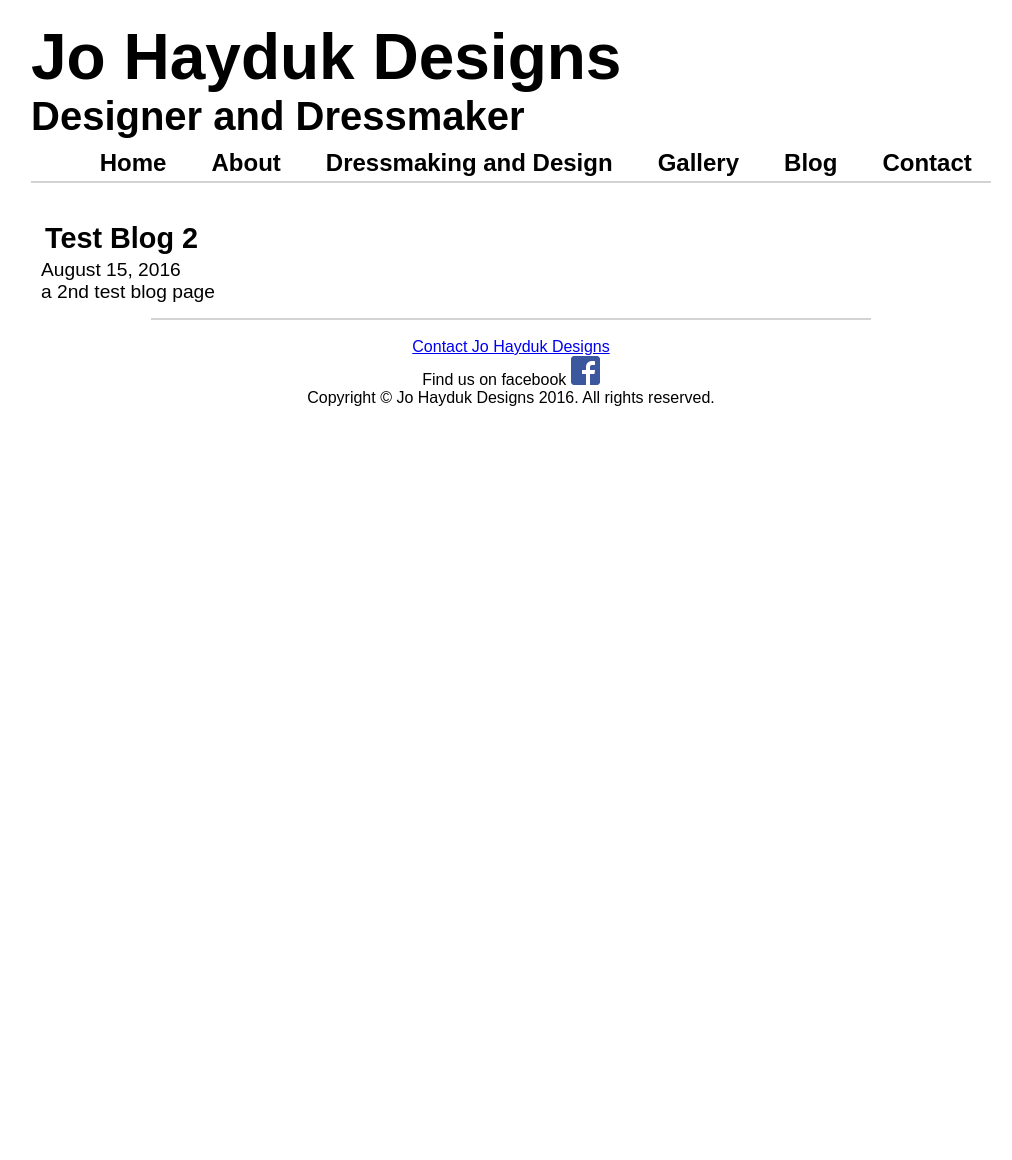
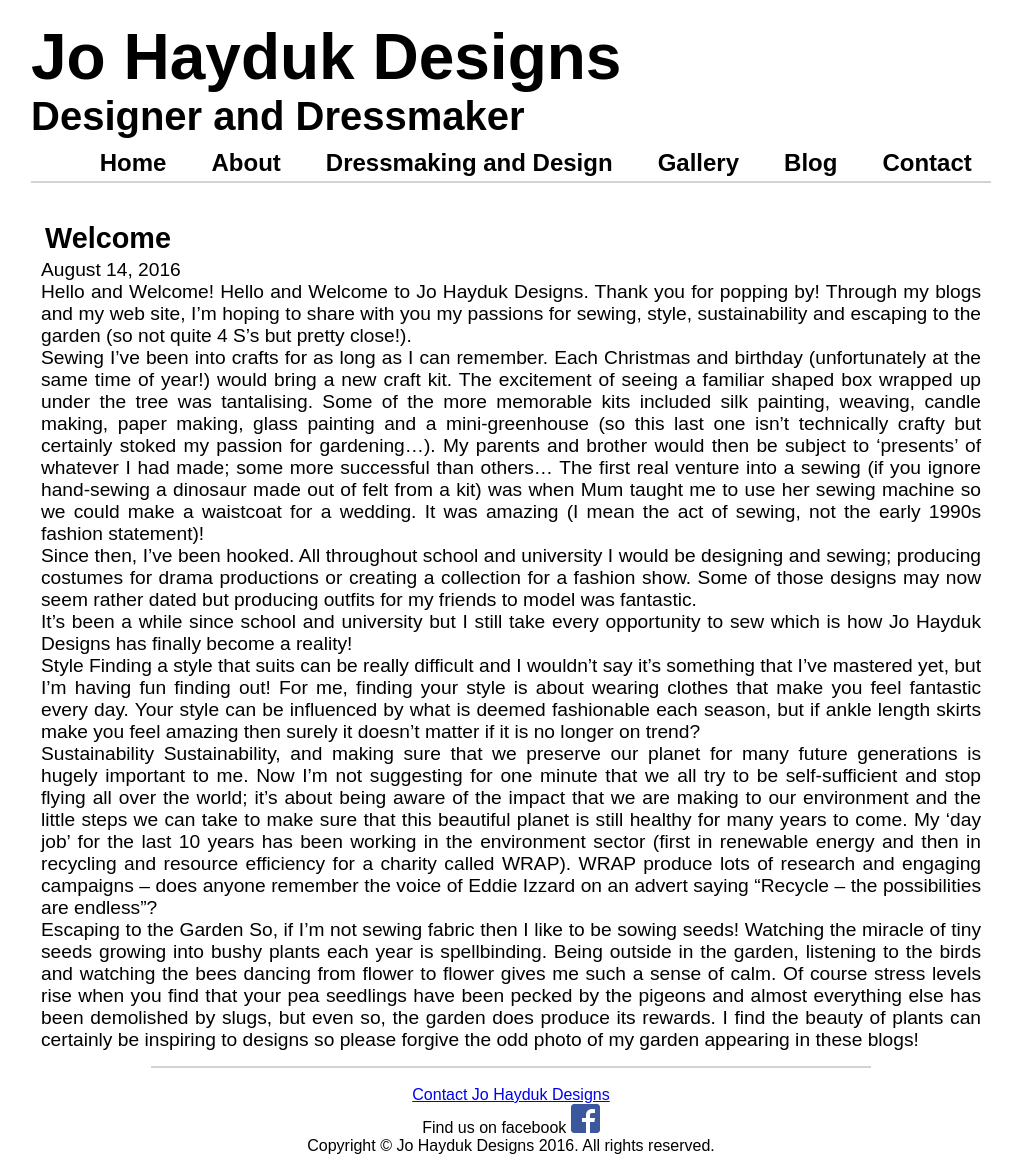
Before and after one commit to py1sl/jhdesigns_website, a Jekyll site: the page built from _posts/2016-08-15-test-blog-2.md, in a window 1280 px wide. Shown: the whole page, without its empty margins (129-1141 px from the left). Built offline with Jekyll 4.4.1, drawn with Linux system fonts in a browser that asks for light colours; some web fonts are replaced; before the commit the page ends 900 px from its top, so only the background shows below that.

Commit message:
first blog post text only

```diff
--- a/_posts/2016-08-15-test-blog-2.md
+++ b/_posts/2016-08-15-test-blog-2.md
@@ -1,6 +1,31 @@
 ---
 layout: post
+title: Welcome
+date: 2016-08-14
+excerpt_separator: <!-- excerpt -->
 ---
 
 
-a 2nd test blog page
+Hello and Welcome!
+Hello and Welcome to Jo Hayduk Designs.  Thank you for popping by!  Through my blogs and my web site, I’m hoping to share with you my passions for sewing, style, sustainability and escaping to the garden (so not quite 4 S’s but pretty close!).
+
+ <!-- excerpt -->
+
+Sewing
+I’ve been into crafts for as long as I can remember.  Each Christmas and birthday (unfortunately at the same time of year!) would bring a new craft kit.  The excitement of seeing a familiar shaped box wrapped up under the tree was tantalising.  Some of the more memorable kits included silk painting, weaving, candle making, paper making, glass painting and a mini-greenhouse (so this last one isn’t technically crafty but certainly stoked my passion for gardening…).  My parents and brother would then be subject to ‘presents’ of whatever I had made; some more successful than others…
+The first real venture into a sewing (if you ignore hand-sewing a dinosaur made out of felt from a kit) was when Mum taught me to use her sewing machine so we could make a waistcoat for a wedding.  It was amazing (I mean the act of sewing, not the early 1990s fashion statement)!
+
+Since then, I’ve been hooked.  All throughout school and university I would be designing and sewing; producing costumes for drama productions or creating a collection for a fashion show.  Some of those designs may now seem rather dated but producing outfits for my friends to model was fantastic.
+
+It’s been a while since school and university but I still take every opportunity to sew which is how Jo Hayduk Designs has finally become a reality!
+
+Style
+Finding a style that suits can be really difficult and I wouldn’t say it’s something that I’ve mastered yet, but I’m having fun finding out!   For me, finding your style is about wearing clothes that make you feel fantastic every day.  Your style can be influenced by what is deemed fashionable each season, but if ankle length skirts make you feel amazing then surely it doesn’t matter if it is no longer on trend?
+
+
+Sustainability
+Sustainability, and making sure that we preserve our planet for many future generations is hugely important to me.  Now I’m not suggesting for one minute that we all try to be self-sufficient and stop flying all over the world; it’s about being aware of the impact that we are making to our environment and the little steps we can take to make sure that this beautiful planet is still healthy for many years to come.
+My ‘day job’ for the last 10 years has been working in the environment sector (first in renewable energy and then in recycling and resource efficiency for a charity called WRAP).  WRAP produce lots of research and engaging campaigns – does anyone remember the voice of Eddie Izzard on an advert saying “Recycle – the possibilities are endless”?
+
+Escaping to the Garden
+So, if I’m not sewing fabric then I like to be sowing seeds!  Watching the miracle of tiny seeds growing into bushy plants each year is spellbinding.  Being outside in the garden, listening to the birds and watching the bees dancing from flower to flower gives me such a sense of calm.  Of course stress levels rise when you find that your pea seedlings have been pecked by the pigeons and almost everything else has been demolished by slugs, but even so, the garden does produce its rewards.  I find the beauty of plants can certainly be inspiring to designs so please forgive the odd photo of my garden appearing in these blogs!
```
